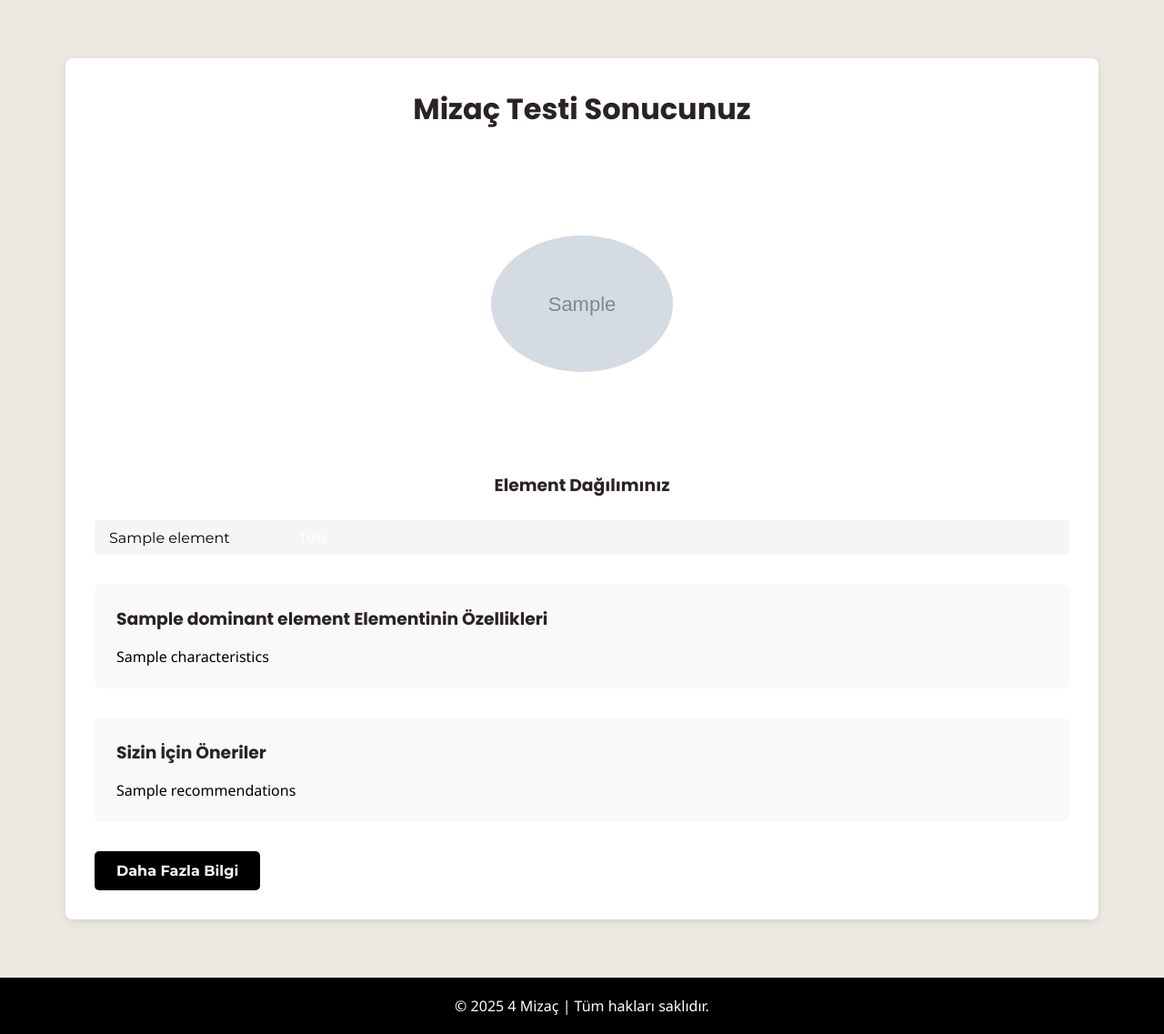
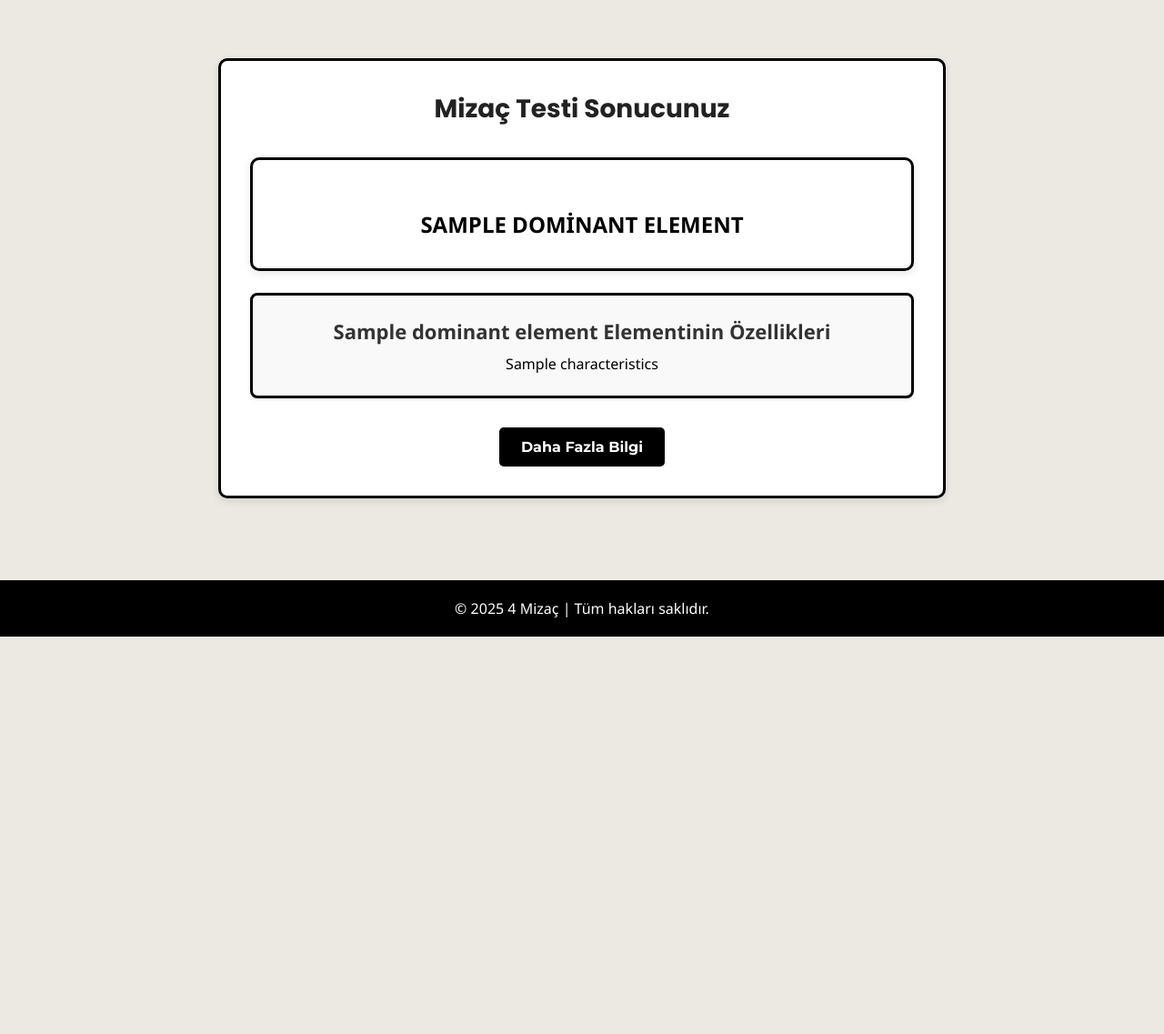
Before and after one commit to isKartal/mizac_yayin, a Django app: template testing_algorithm/templates/test_result.html in a window 1280 px wide. Shown: the part 100-1237 px from the top of the page at 91% size. After the commit the page ends 800 px from the top, so only its background shows below. Run offline with Django 3.2, Linux system fonts and the light colour scheme; the template is opened without the code that fills it: most values are stand-ins (such as "Sample title", 1, 10 or a date in 2020); grey boxes marked "Sample" are stand-in pictures.

Commit message:
test sonucu kısmı güncellendi omer

```diff
--- a/main/static/css/styles-5.css
+++ b/main/static/css/styles-5.css
@@ -162,6 +162,7 @@ footer {
     border-radius: 10px;
     box-shadow: 0 4px 8px rgba(0, 0, 0, 0.1);
     transition: transform 0.3s ease, box-shadow 0.3s ease;
+    border: 2px solid black; /* Siyah çerçeve ekler */
 }
 
 .team-member:hover {
--- a/testing_algorithm/static/css/styles-7.css
+++ b/testing_algorithm/static/css/styles-7.css
@@ -32,6 +32,22 @@ body {
     flex-direction: column;
 }
 
+.element-title {
+    font-size: 24px;
+    font-weight: bold;
+    text-transform: uppercase;
+    color: black !important; /* Yazıyı siyah yap */
+}
+.result-container, .element-details, .dominant-element-card {
+    background-color: white;
+    border-radius: 10px;
+    box-shadow: 0 3px 10px rgba(0, 0, 0, 0.1);
+    padding: 2rem;
+    margin: 2rem auto;
+    max-width: 800px;
+    text-align: center;
+    border: 3px solid black; /* Siyah çerçeve ekleme */
+}
 /* Navigasyon Stilleri */
 .nav-container {
     display: flex;
@@ -246,125 +262,122 @@ main {
     width: 100%;
 }
 
-/* Sonuç Sayfası */
 .result-container {
     background-color: white;
-    border-radius: 8px;
-    box-shadow: 0 2px 8px rgba(0, 0, 0, 0.1);
+    border-radius: 10px;
+    box-shadow: 0 3px 10px rgba(0, 0, 0, 0.1);
     padding: 2rem;
-    margin: 2rem 0;
+    margin: 2rem auto;
+    max-width: 800px;
+    text-align: center;
 }
 
-.result-container h1 {
+/* Başlık Stili */
+.result-title {
     font-family: 'Poppins', sans-serif;
-    color: #292321;
-    text-align: center;
+    color: #222;
+    font-size: 28px;
     margin-bottom: 1.5rem;
 }
 
-.dominant-element {
-    text-align: center;
-    margin-bottom: 2rem;
+/* Baskın Element Kartı */
+.dominant-element-card {
     padding: 2rem;
-    border-radius: 8px;
+    border-radius: 10px;
     color: white;
+    margin-bottom: 1.5rem;
 }
 
-.dominant-element h2 {
-    font-family: 'Poppins', sans-serif;
-    margin-bottom: 1rem;
+/* Element Başlığı */
+.element-title {
+    font-size: 24px;
+    font-weight: bold;
+    text-transform: uppercase;
 }
 
-.dominant-element.ateş {
-    background-color: var(--fire-color);
+/* Element Resmi */
+.element-image {
+    max-width: 200px;
+    border-radius: 50%;
+    display: block;
+    margin: 1.5rem auto;
+    padding: 5px;
+    box-shadow: 0px 2px 5px rgba(0, 0, 0, 0.2);
 }
 
-.dominant-element.hava {
-    background-color: var(--air-color);
+/* Eğer Görsel Yoksa */
+.no-image-text {
+    font-size: 16px;
+    color: white;
+    font-style: italic;
 }
 
-.dominant-element.su {
-    background-color: var(--water-color);
+/* Element Özellikleri */
+.element-details {
+    background-color: #f9f9f9;
+    padding: 1.5rem;
+    border-radius: 8px;
+    margin: 1.5rem 0;
+    box-shadow: 0 1px 4px rgba(0, 0, 0, 0.1);
 }
 
-.dominant-element.toprak {
-    background-color: var(--earth-color);
+.element-details h3 {
+    font-size: 22px;
+    color: #333;
+    margin-bottom: 10px;
 }
 
-.element-image {
-    max-width: 200px;
-    margin: 1.5rem auto;
-    display: block;
-    border-radius: 50%;
+/* Açıklama Metni */
+.element-description {
+    font-size: 18px;
+    color: #555;
+    line-height: 1.6;
 }
 
-.element-scores {
-    margin: 2rem 0;
+/* Buton Stili */
+.button-container {
+    margin-top: 2rem;
 }
 
-.element-scores h3 {
-    font-family: 'Poppins', sans-serif;
-    color: #292321;
-    text-align: center;
-    margin-bottom: 1rem;
+.btn-primary {
+    display: inline-block;
+    padding: 0.75rem 1.5rem;
+    border-radius: 5px;
+    background-color: black;
+    color: white;
+    font-weight: bold;
+    text-decoration: none;
+    transition: background-color 0.3s, transform 0.2s;
 }
 
-.score-container {
-    margin-top: 1.5rem;
+.btn-primary:hover {
+    background-color: gray;
+    transform: scale(1.05);
 }
 
-.score-bar {
-    display: flex;
-    align-items: center;
-    margin-bottom: 1rem;
-    background-color: #f5f5f5;
-    border-radius: 4px;
-    overflow: hidden;
+/* Mobil Uyum */
+@media (max-width: 768px) {
+    .result-container {
+        padding: 1rem;
+    }
+
+    .dominant-element-card {
+        padding: 1rem;
+    }
+
+    .element-details {
+        padding: 1rem;
+    }
+
+    .element-image {
+        max-width: 150px;
+    }
+
+    .btn-primary {
+        padding: 0.5rem 1rem;
+    }
 }
 
-.element-name {
-    min-width: 100px;
-    padding: 0.5rem 1rem;
-    font-weight: 500;
-    font-family: 'Montserrat', sans-serif;
-}
-
-.score-value {
-    padding: 0.5rem 0;
-    color: white;
-    text-align: right;
-    padding-right: 1rem;
-    transition: width 1s ease-in-out;
-}
-
-.score-value.ateş {
-    background-color: var(--fire-color);
-}
-
-.score-value.hava {
-    background-color: var(--air-color);
-}
-
-.score-value.su {
-    background-color: var(--water-color);
-}
-
-.score-value.toprak {
-    background-color: var(--earth-color);
-}
-
-.characteristics, .recommendations {
-    margin: 2rem 0;
-    padding: 1.5rem;
-    background-color: #f9f9f9;
-    border-radius: 8px;
-}
-
-.characteristics h3, .recommendations h3 {
-    font-family: 'Poppins', sans-serif;
-    color: #292321;
-    margin-bottom: 1rem;
-}
 
 /* Element Detay Sayfası */
 .element-detail {
--- a/testing_algorithm/templates/element_detail.html
+++ b/testing_algorithm/templates/element_detail.html
@@ -3,7 +3,6 @@
 {% block content %}
 <div class="element-detail {{ element.name|lower }}">
     <h1>{{ element.name }} Elementi</h1>
-
     {% if dominant_element.image %}
         <img src="{{ dominant_element.image.url }}" alt="{{ dominant_element.name }}" class="element-image">
     {% else %}
--- a/testing_algorithm/templates/test_result.html
+++ b/testing_algorithm/templates/test_result.html
@@ -2,43 +2,35 @@
 {% load static %}
 {% block content %}
 <div class="result-container">
-    <h1>Mizaç Testi Sonucunuz</h1>
+    <h1 class="result-title">Mizaç Testi Sonucunuz</h1>
 
-    <div class="dominant-element {{ dominant_element.name|lower }}">
-        <h2>Baskın Elementiniz: {{ dominant_element.name }}</h2>
-        {% if dominant_element.image %}
-            <img src="{{ dominant_element.image.url }}" alt="{{ dominant_element.name }}" class="element-image">
+    <!-- Baskın Element Kartı -->
+    <div class="dominant-element-card {{ dominant_element.name|lower }}">
+
+        <!-- Statik klasörden resim çekme -->
+        {% if dominant_element.name == "Ateş" %}
+            <img src="{% static 'images/fire.jpg' %}" alt="Ateş" class="element-image">
+        {% elif dominant_element.name == "Hava" %}
+            <img src="{% static 'images/air.jpg' %}" alt="Hava" class="element-image">
+        {% elif dominant_element.name == "Su" %}
+            <img src="{% static 'images/water.jpg' %}" alt="Su" class="element-image">
+        {% elif dominant_element.name == "Toprak" %}
+            <img src="{% static 'images/earth.jpg' %}" alt="Toprak" class="element-image">
         {% else %}
-            <p>Görsel bulunamadı.</p>
+            <p class="no-image-text">Görsel bulunamadı.</p>
         {% endif %}
-
-        <div class="element-description">
-            <p>{{ dominant_element.description }}</p>
-        </div>
+        <h2 class="element-title"> {{ dominant_element.name }}</h2>
     </div>
 
-    <div class="element-scores">
-        <h3>Element Dağılımınız</h3>
-        <div class="score-container">
-            {% for element, score in element_scores.items %}
-                <div class="score-bar">
-                    <div class="element-name">{{ element }}</div>
-                    <div class="score-value {{ element|lower }}" style="width: {{ score }}%;">{{ score }}%</div>
-                </div>
-            {% endfor %}
-        </div>
+    <!-- Özellikler Bölümü -->
+    <div class="element-details">
+        <h3>{{ dominant_element.name }} Elementinin Özellikleri</h3>
+        <p class="element-description">{{ dominant_element.characteristics|linebreaks }}</p>
     </div>
 
-    <div class="characteristics">
-        <h3>{{ dominant_element.name }} Elementinin Özellikleri</h3>
-        <div>{{ dominant_element.characteristics|linebreaks }}</div>
+    <!-- Detaylı Bilgi Butonu -->
+    <div class="button-container">
+        <a href="{% url 'element_detail' dominant_element.id %}" class="btn btn-primary">Daha Fazla Bilgi</a>
     </div>
-
-    <div class="recommendations">
-        <h3>Sizin İçin Öneriler</h3>
-        <div>{{ dominant_element.recommendations|linebreaks }}</div>
-    </div>
-
-    <a href="{% url 'element_detail' dominant_element.id %}" class="btn btn-primary">Daha Fazla Bilgi</a>
 </div>
 {% endblock %}
```
Also changed, not shown: db.sqlite3.
